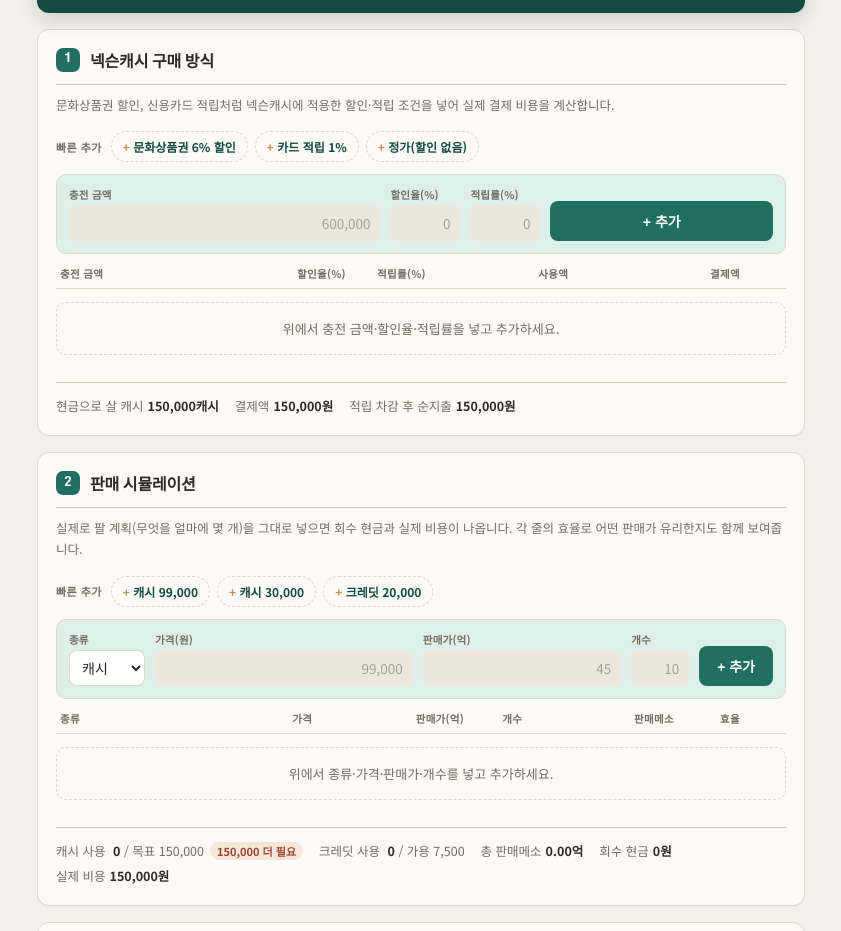
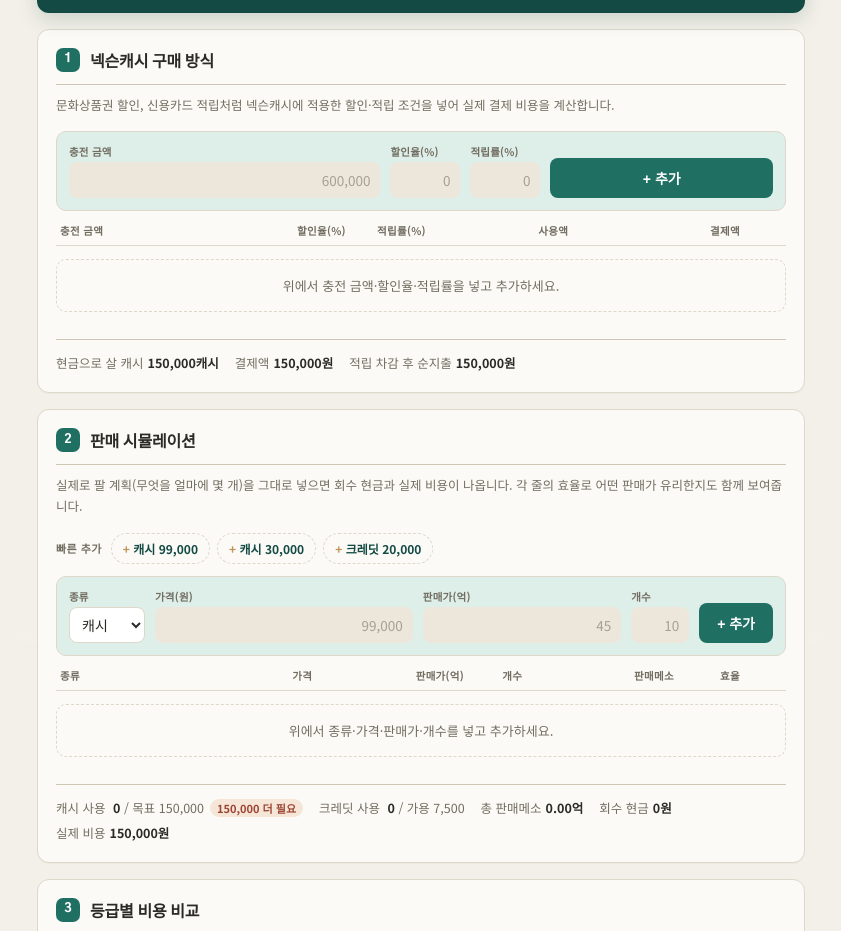
Before and after one commit to TakHoYeong/MVP-grade-calculator, a React (Vite) app: page / in a window 1280 px wide. Shown: the part 962-1893 px from the top of the page, without its empty margins (219-1060 px from the left). Built offline with nearby package versions, Linux system fonts and the light colour scheme.

Commit message:
chore: 넥슨캐시 구매 방식 빠른추가 프리셋 제거 (변수가 많아 실효성 낮음)

```diff
--- a/src/components/TierTable.tsx
+++ b/src/components/TierTable.tsx
@@ -13,13 +13,6 @@
 
 // 넓은 화면에서 한 줄에 놓이는 열 너비: 충전 금액 | 할인율 | 적립률 | 사용액 | 결제액 | 삭제
 const TCOLS = 'minmax(94px, 1.4fr) 70px 70px minmax(70px, 0.9fr) minmax(88px, 1.1fr) 32px';
-
-// 자주 쓰는 충전 조건 예시. 누르면 바로 한 줄이 추가되고, 값은 실제에 맞게 고쳐 쓴다.
-const TIER_PRESETS: { label: string; init: Partial<Pick<CashTier, 'limit' | 'discount' | 'earn'>> }[] = [
-  { label: '문화상품권 6% 할인', init: { discount: 6, earn: 0 } },
-  { label: '카드 적립 1%', init: { discount: 0, earn: 1 } },
-  { label: '정가(할인 없음)', init: { discount: 0, earn: 0 } },
-];
 
 /**
  * 넥슨캐시 구매 조건.
@@ -41,16 +34,6 @@
 
   return (
     <>
-      {/* 자주 쓰는 조건 빠른 추가 */}
-      <div className="preset-row">
-        <span className="preset-lbl">빠른 추가</span>
-        {TIER_PRESETS.map((p) => (
-          <button key={p.label} type="button" className="preset-chip" onClick={() => onAdd(p.init)}>
-            {p.label}
-          </button>
-        ))}
-      </div>
-
       {/* 조건 입력 폼 */}
       <div className="tier-add">
         <NumberField
```
